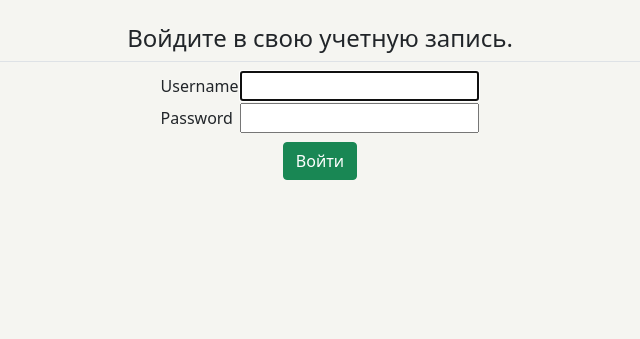
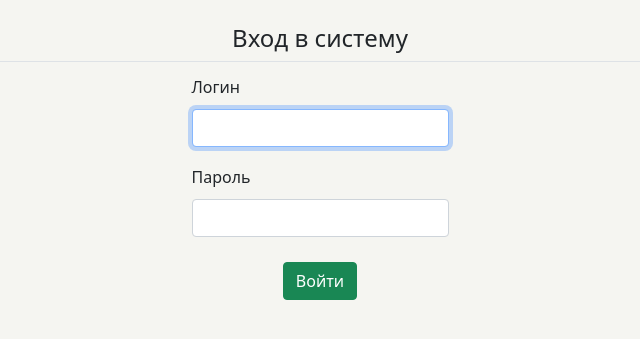
Before and after one commit to Rooliksen/wms_system, a Django app: page /users/login/ in a window 1280 px wide. Shown: the part 58-397 px from the top of the page, without its empty margins (320-960 px from the left). Run offline with Django 3.2, Linux system fonts and the light colour scheme; some libraries are stand-ins or nearby versions.

Commit message:
Login page update

```diff
--- a/users/templates/registration/login.html
+++ b/users/templates/registration/login.html
@@ -1,25 +1,42 @@
 {% extends "wms/base.html" %}
+{% load widget_tweaks %}
 
 {% block page_header %}
-  <h4 class="text-center fw-normal">Войдите в свою учетную запись.</h4>
+  <h4 class="text-center fw-normal">Вход в систему</h4>
 {% endblock page_header %}
 {% block content %}
+<div class="d-flex justify-content-center mb-1">
+    {% if form.errors %}
+    <p class="form-text text-center align-middle" style="color: rgb(255, 0, 0);">Вы ввели неверные имя пользователя или пароль. Пожалуйста, попробуйте снова.</p>
+    {% endif %}
+</div>
 <div class="d-flex justify-content-center">
-  {% if form.errors %}
-    <p>Your username and password didn't match. Please try again.</p>
-  {% endif %}
   <form method="post" action="{% url 'users:login' %}">
   {% csrf_token %}
-  <table>
-    <tr>
-      <td>{{ form.username.label }}</td>
-      <td>{{ form.username }}</td>
-    </tr>
+  <table class="mb-3">
+    <div class="d-flex justify-content-center">
+      <tr>
+        <td>Логин</td>
+      </tr>
+    </div>
 
-    <tr>
-      <td>{{ form.password.label }}</td>
-      <td>{{ form.password }}</td>
-    </tr>
+    <div class="d-flex justify-content-center">
+      <tr>
+        <td>{{ form.username|attr:"class:form-control mt-2 mb-3" }}</td>
+      </tr>
+    </div>
+
+    <div class="d-flex justify-content-center">
+      <tr>
+        <td>Пароль</td>
+      </tr>
+    </div>
+
+    <div class="d-flex justify-content-center">
+      <tr>
+        <td>{{ form.password|attr:"class:form-control mt-2" }}</td>
+      </tr>
+    </div>
     </table>
     <div class="d-flex justify-content-center">
       <button class="btn btn-success mt-2 mb-2 fw-normal" type="submit">Войти</button>
--- a/users/templates/registration/register.html
+++ b/users/templates/registration/register.html
@@ -13,7 +13,7 @@
       <div>
         <div class="mb-3">
           <div class="mb-2">
-            {{ field.label_tag }}
+            {{ field.label }}
           </div>
             {{ field }}
           {% if field.help_text %}
--- a/wms_system/settings.py
+++ b/wms_system/settings.py
@@ -36,7 +36,9 @@ INSTALLED_APPS = [
     'users',
     'bootstrap4',
     'crispy_forms',
+    'widget_tweaks',
     'django_filters',
+
     'django.contrib.admin',
     'django.contrib.auth',
     'django.contrib.contenttypes',
```
Also changed, not shown: db.sqlite3.
